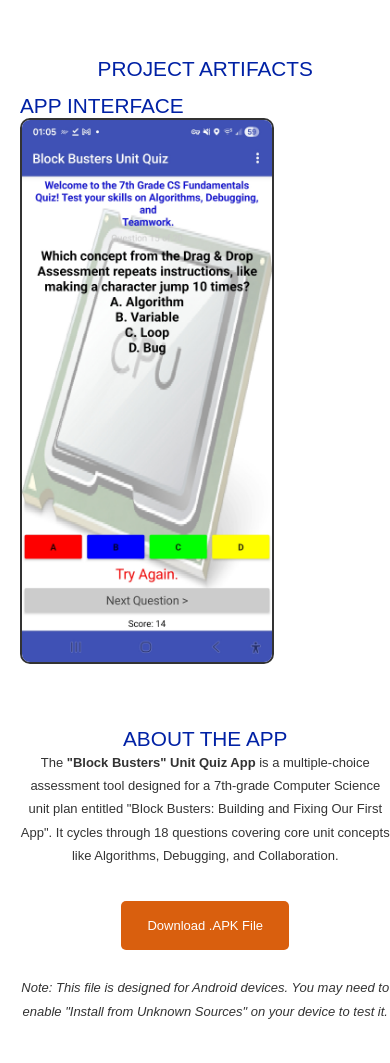
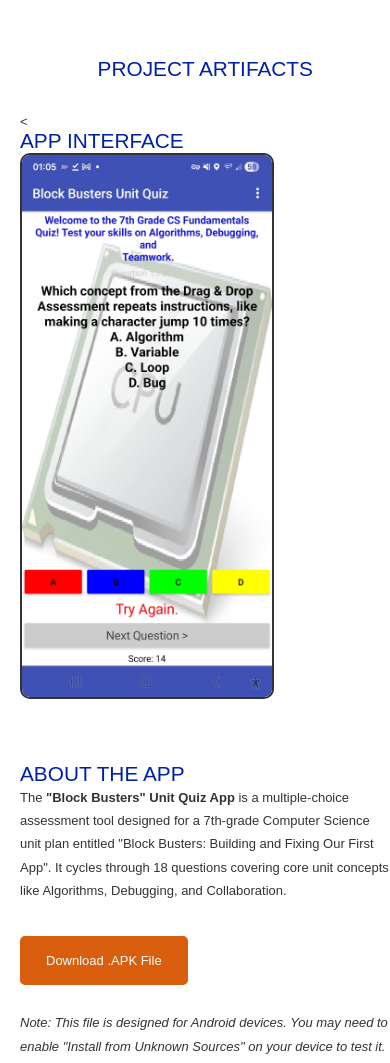
Before and after one commit to ron-larson/EME6208_Fall2025, a plain HTML site: page mobileapp.html in a window 390 px wide. Shown: the part 833-1896 px from the top of the page. Drawn offline with Linux system fonts and the light colour scheme.

Commit message:
Update mobileapp.html

```diff
--- a/mobileapp.html
+++ b/mobileapp.html
@@ -38,12 +38,12 @@
 			<p></p>
 			<div class="app-container">
 
-				<div style="flex: 1; min-width: 250px; text-align: left;">
-					<h3>App Interface</h3>
+				<div style="flex: 1; min-width: 250px; padding-top: 20px; text-align: left;">
+					<<h3>App Interface</h3>
 					<img src="images/app-screenshot.jpg" alt="Block Busters Unit Quiz App Interface" style="width: 250px; border: 2px solid #333; border-radius: 10px;">
 				</div>
 
-				<div style="flex: 1; min-width: 250px; padding-top: 20px;">
+				<div style="flex: 1; min-width: 250px; padding-top: 20px; text-align: left;">
 					<h3>About the App</h3>
 					<p>The <strong>"Block Busters" Unit Quiz App</strong> is a multiple-choice assessment tool designed for a 7th-grade Computer Science unit plan entitled "Block Busters: Building and Fixing Our First App". It cycles through 18 questions covering core unit concepts like Algorithms, Debugging, and Collaboration.</p>
 
```
